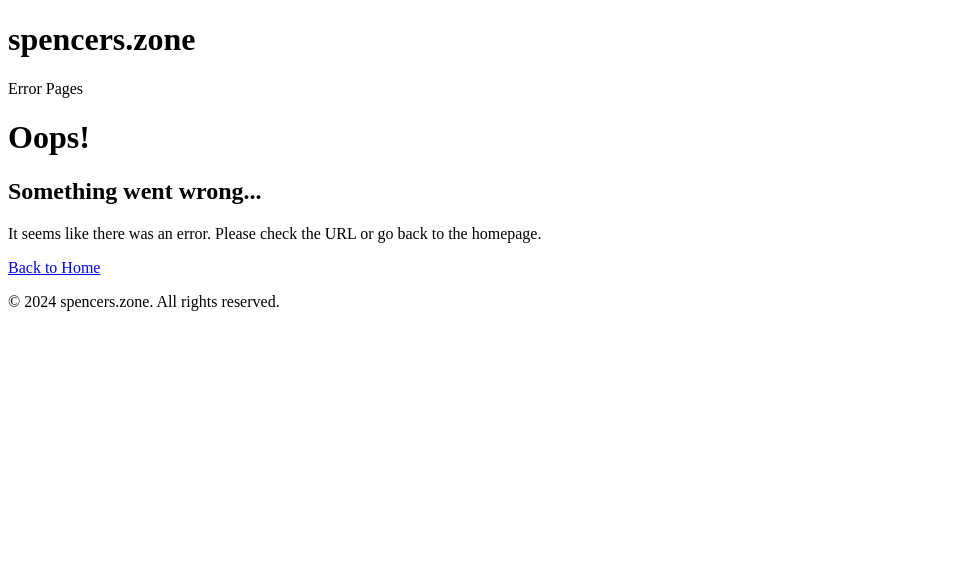
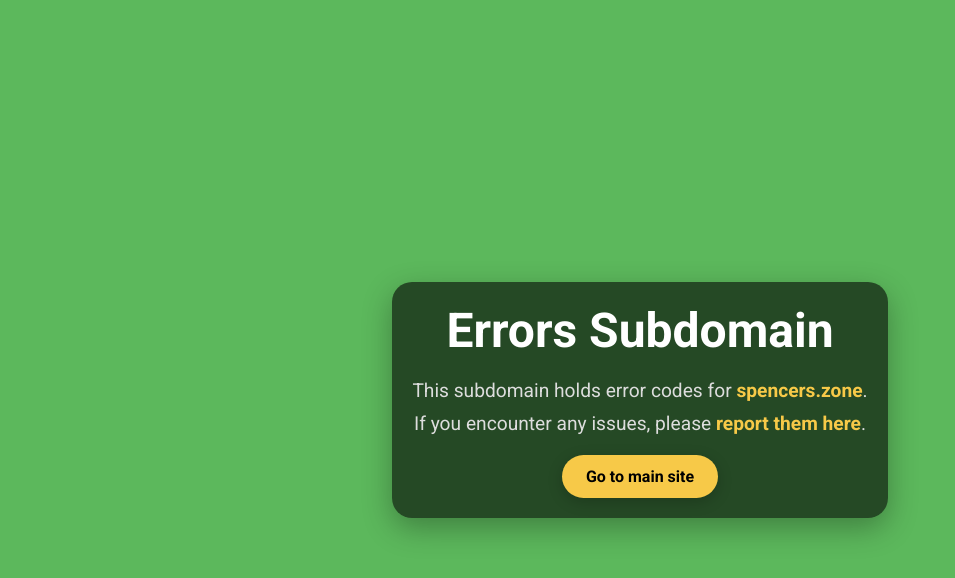
Before and after one commit to spencerledger/errors, a plain HTML site: page index.html in a window 1280 px wide. Shown: the whole page, without its empty margins (0-955 px from the left). Drawn offline with Linux system fonts and the light colour scheme.

Commit message:
Update index.html

```diff
--- a/index.html
+++ b/index.html
@@ -1,28 +1,20 @@
 <!DOCTYPE html>
 <html lang="en">
 <head>
-    <meta charset="UTF-8">
-    <meta name="viewport" content="width=device-width, initial-scale=1.0">
-    <title>Error - spencers.zone</title>
-    <link rel="stylesheet" href="style.css">
+  <meta charset="UTF-8">
+  <meta name="viewport" content="width=device-width, initial-scale=1.0">
+  <title>Errors Subdomain ›› Spencer Ledger</title>
+  <link rel="stylesheet" href="styles.css">
+  <link rel="icon" href="https://cdn.spencers.zone/images/info.ico" type="image/x-icon">
 </head>
 <body>
-
-    <header>
-        <h1>spencers.zone</h1>
-        <p>Error Pages</p>
-    </header>
-
-    <div class="container">
-        <h1>Oops!</h1>
-        <h2>Something went wrong...</h2>
-        <p>It seems like there was an error. Please check the URL or go back to the homepage.</p>
-        <a href="https://spencers.zone" class="error-button">Back to Home</a>
+  <div class="container">
+    <h1>Errors Subdomain</h1>
+    <p>This subdomain holds error codes for <a href="https://www.spencers.zone">spencers.zone</a>.</p>
+    <p>If you encounter any issues, please <a href="https://clicks.spencers.zone/error-report">report them here</a>.</p>
+    <div class="button-container">
+      <a href="https://www.spencers.zone" class="button home">Go to main site</a>
     </div>
-
-    <footer>
-        <p>&copy; 2024 spencers.zone. All rights reserved.</p>
-    </footer>
-
+  </div>
 </body>
 </html>
```
